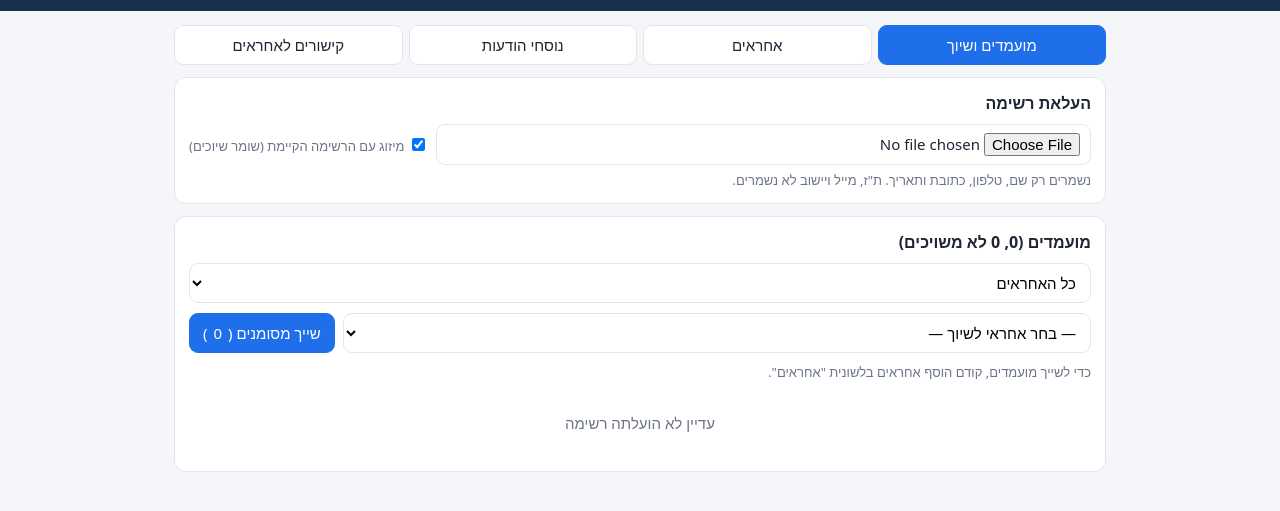
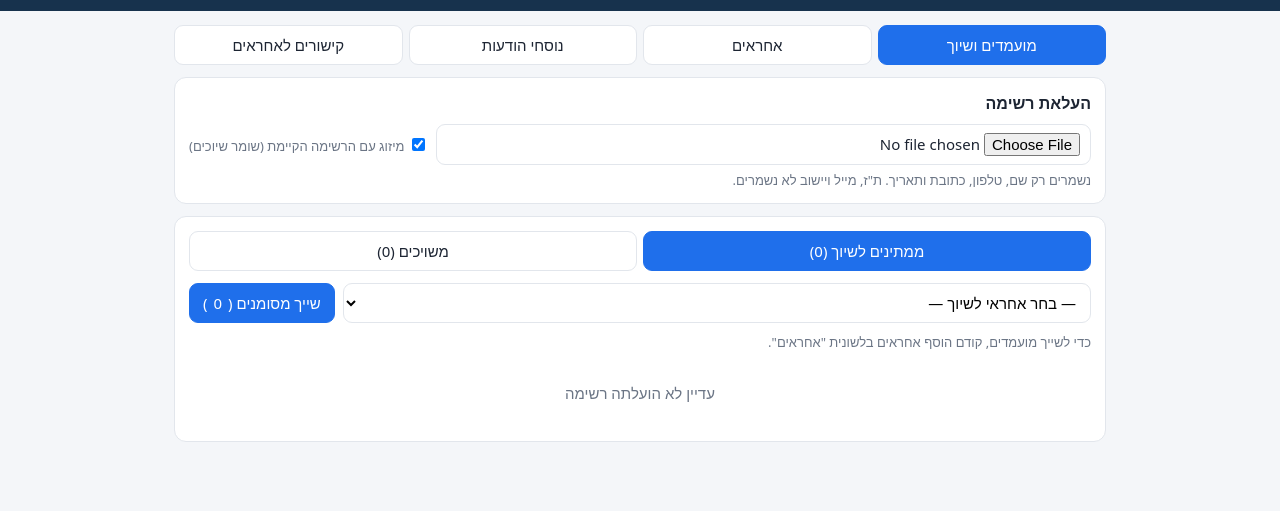
Before and after one commit to Yairkad/contact-tool, a plain HTML site: page index.html in a window 1280 px wide. Shown: the part 61-572 px from the top of the page. Drawn offline with Linux system fonts and the light colour scheme.

Commit message:
Add 'message sent – awaiting reply' status; split admin list into pending/assigned
Co-Authored-By: Claude Opus 5.5 <noreply@anthropic.com>
Claude-Session: https://claude.ai/code/session_016rKTyvqT9Mpndwz3XH1QTP

```diff
--- a/index.html
+++ b/index.html
@@ -37,6 +37,7 @@
   .tbl-wrap{max-height:60vh;overflow:auto;border:1px solid var(--line);border-radius:9px}
   .chip{display:inline-block;padding:2px 9px;border-radius:99px;font-size:12px;background:#eef1f5;color:#394354;white-space:nowrap}
   .chip.s-s0{background:#eef1f5}
+  .chip.s-wait{background:#e6f4f7;color:#0e6a7d}
   .chip.s-na{background:#fff3d6;color:#8a5a00}
   .chip.s-nowa{background:#fde7df;color:#9a3412}
   .chip.s-ok{background:#dcf5e5;color:#13703a}
@@ -158,6 +159,7 @@ async function unpack(str, he = false){
 // ok (הושלם והועבר בעוגן) מוסתר מהרשימה
 const STATUSES = [
   ['s0',   'לא טופל'],
+  ['wait', 'נשלחה הודעה – ממתין לתשובה'],
   ['na',   'לא עונה'],
   ['nowa', 'ללא וואטסאפ'],
   ['ok',   'הושלם והועבר סטטוס בעוגן'],
@@ -257,7 +259,7 @@ const A = {
   tpls: load('ct_tpls', DEFAULT_TPLS),
   cands: load('ct_cands', []),
   sent: load('ct_sent', {}), // coordId → חתימת הרשימה שנשלחה אחרונה
-  tab: 'list', sel: new Set(), fCoord: ''
+  tab: 'list', sel: new Set(), view: 'pending', fCoord: ''
 };
 const saveA = () => { save('ct_coords', A.coords); save('ct_tpls', A.tpls); save('ct_cands', A.cands); save('ct_sent', A.sent); };
 const coordById = id => A.coords.find(c => c.id === id);
@@ -274,8 +276,11 @@ function renderAdmin(){
 }
 
 function panelList(){
-  const rows = A.cands.filter(c => (A.fCoord === '' || (A.fCoord === '-' ? !c.a : c.a === A.fCoord)));
+  // שתי רשימות: ממתינים לשיוך / משויכים (עם סינון לפי אחראי)
   const unassigned = A.cands.filter(c => !c.a).length;
+  const assigned = A.cands.length - unassigned;
+  const pend = A.view === 'pending';
+  const rows = A.cands.filter(c => pend ? !c.a : (c.a && (!A.fCoord || c.a === A.fCoord)));
   $('#panel').innerHTML = `
     <div class="card">
       <h2>העלאת רשימה</h2>
@@ -286,13 +291,16 @@ function panelList(){
       <div class="mute" style="margin-top:6px">נשמרים רק שם, טלפון, כתובת ותאריך. ת"ז, מייל ויישוב לא נשמרים.</div>
     </div>
     <div class="card">
-      <h2>מועמדים (${A.cands.length}, ${unassigned} לא משויכים)</h2>
-      <div class="row">
-        <select id="fCoord"><option value="">כל האחראים</option><option value="-" ${A.fCoord==='-'?'selected':''}>לא משויכים</option>${A.coords.map(c => `<option value="${c.id}" ${A.fCoord===c.id?'selected':''}>${esc(c.n)}</option>`).join('')}</select>
+      <div class="tabs">
+        <button data-view="pending" class="${pend?'on':''}">ממתינים לשיוך (${unassigned})</button>
+        <button data-view="assigned" class="${pend?'':'on'}">משויכים (${assigned})</button>
       </div>
+      ${pend ? '' : `<div class="row">
+        <select id="fCoord"><option value="">כל האחראים</option>${A.coords.map(c => `<option value="${c.id}" ${A.fCoord===c.id?'selected':''}>${esc(c.n)} (${A.cands.filter(x => x.a === c.id).length})</option>`).join('')}</select>
+      </div>`}
       <div class="row" style="margin:10px 0">
-        <select id="assignTo"><option value="">— בחר אחראי לשיוך —</option>${A.coords.map(c => `<option value="${c.id}">${esc(c.n)}</option>`).join('')}<option value="-">ביטול שיוך</option></select>
-        <button class="pri auto" id="assignBtn">שייך מסומנים (<span id="selCount">${A.sel.size}</span>)</button>
+        <select id="assignTo"><option value="">— ${pend ? 'בחר אחראי לשיוך' : 'העבר לאחראי אחר / בטל שיוך'} —</option>${A.coords.map(c => `<option value="${c.id}">${esc(c.n)}</option>`).join('')}${pend ? '' : '<option value="-">ביטול שיוך (חזרה לממתינים)</option>'}</select>
+        <button class="pri auto" id="assignBtn">${pend ? 'שייך' : 'עדכן'} מסומנים (<span id="selCount">${A.sel.size}</span>)</button>
       </div>
       ${A.coords.length ? '' : '<div class="mute" style="margin-bottom:8px">כדי לשייך מועמדים, קודם הוסף אחראים בלשונית "אחראים".</div>'}
       ${rows.length ? `<div class="tbl-wrap"><table>
@@ -301,7 +309,7 @@ function panelList(){
           <td><input type="checkbox" data-sel="${c.id}" ${A.sel.has(c.id)?'checked':''} style="width:auto"></td>
           <td>${esc(c.f)} ${esc(c.l)}</td><td>${esc(c.c)}</td><td dir="ltr" style="text-align:right">${fmtPhone(c.p)}</td><td>${esc(c.d)}</td>
           <td>${c.a && coordById(c.a) ? `<span class="chip">${esc(coordById(c.a).n)}</span>` : '<span class="mute">—</span>'}</td></tr>`).join('')}
-        </tbody></table></div>` : `<div class="empty">${A.cands.length ? 'אין תוצאות לסינון' : 'עדיין לא הועלתה רשימה'}</div>`}
+        </tbody></table></div>` : `<div class="empty">${!A.cands.length ? 'עדיין לא הועלתה רשימה' : pend ? 'כולם משויכים 👍' : 'אין משויכים בסינון הזה'}</div>`}
       ${A.cands.length ? '<div style="margin-top:10px"><button class="danger" id="clearAll">מחק את כל הרשימה</button></div>' : ''}
     </div>`;
 
@@ -317,7 +325,8 @@ function panelList(){
       A.sel.clear(); saveA(); renderAdmin(); toast(`נטענו ${list.length} מועמדים`);
     } catch (err) { alert(err.message); }
   };
-  $('#fCoord').onchange = e => { A.fCoord = e.target.value; renderAdmin(); };
+  $('#panel').querySelectorAll('[data-view]').forEach(b => b.onclick = () => { A.view = b.dataset.view; A.sel.clear(); renderAdmin(); });
+  const fc = $('#fCoord'); if (fc) fc.onchange = e => { A.fCoord = e.target.value; A.sel.clear(); renderAdmin(); };
   const upd = () => { const n = $('#selCount'); if (n) n.textContent = A.sel.size; };
   $('#panel').querySelectorAll('[data-sel]').forEach(cb => cb.onchange = () => { cb.checked ? A.sel.add(cb.dataset.sel) : A.sel.delete(cb.dataset.sel); upd(); });
   const all = $('#selAll');
@@ -607,7 +616,11 @@ function renderCoord(){
     const x = list.find(y => y.id === b.dataset.send); const i = +b.dataset.t;
     openSend({ title: t[i][0], toLabel: `אל: ${x.f} ${x.l} (${fmtPhone(x.p)})`, phone: x.p,
       text: fill(t[i][1], varsFor(x, c)),
-      onSent: () => { if (getSt(x.id).m < i + 1) setSt(x.id, { m: i + 1 }); renderCoord(); } });
+      onSent: () => {
+        const cur = getSt(x.id);
+        setSt(x.id, { m: Math.max(cur.m, i + 1), ...(cur.s === 's0' ? { s: 'wait' } : {}) });
+        renderCoord();
+      } });
   });
 }
 
```
